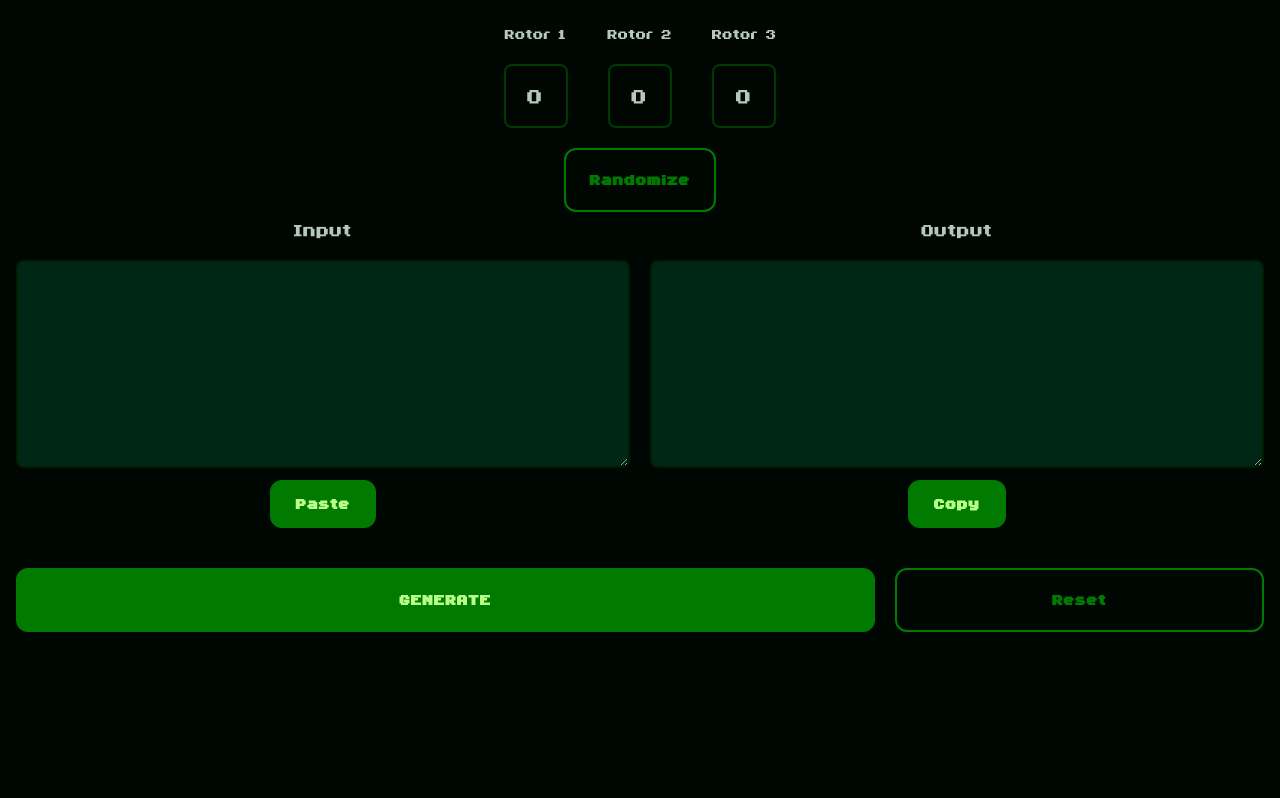
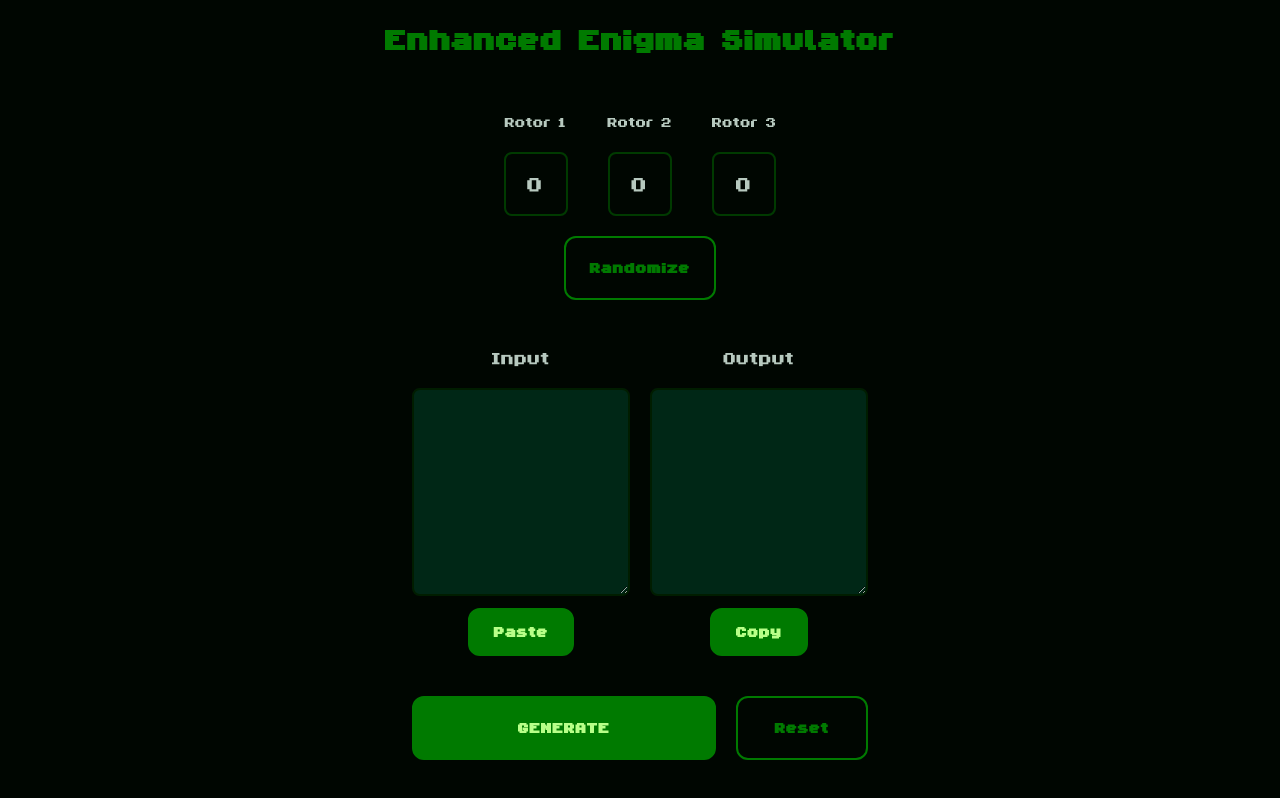
Before and after one commit to parsalemi/enigma, an Angular app: page / in a window 1280 px wide. Built offline with nearby package versions, Linux system fonts and the light colour scheme.

Commit message:
add: put components in order and style them

```diff
--- a/src/app/app.html
+++ b/src/app/app.html
@@ -1,3 +1,9 @@
+<header class="w-full block text-center">
+  <h1 class="font-bold text-5xl tracking-wide text-primary-600">
+    Enhanced Enigma Simulator
+  </h1>
+</header>
+<main class="flex flex-col gap-10 justify-center items-center w-full mt-10">
   <app-rotors
     [settings]="rotorSettings"
     (settingsValue)="updateSettings($event)"
@@ -10,3 +16,4 @@
     (resetAll)="onResetAll()"
   >
   </app-texts>
+</main>
```
Lines whose indentation alone changed are shown as unchanged.
